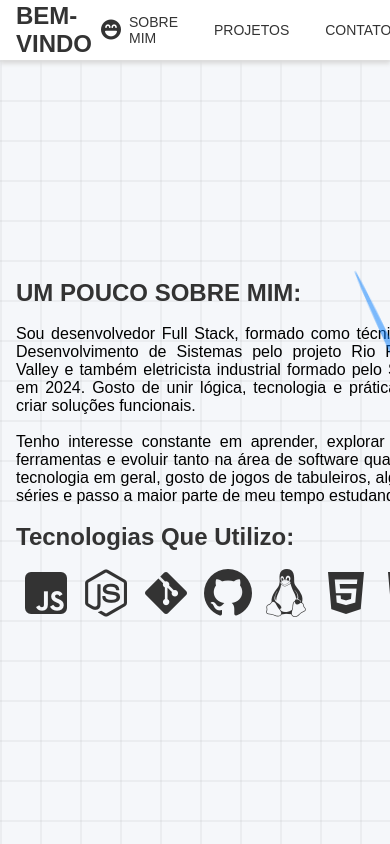
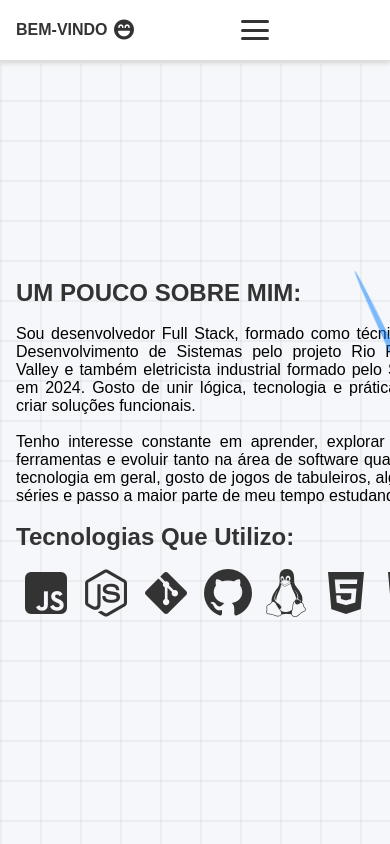
Before and after one commit to AndreMilaniNio/MeuPortifolio, a React (Vite) app: page / in a window 390 px wide. Shown: the top 844 px of the page. Built offline with nearby package versions, Linux system fonts and the light colour scheme; a web font is replaced by a local one.

Commit message:
fix: começando responsividade do header

```diff
--- a/src/components/header/index.css
+++ b/src/components/header/index.css
@@ -16,7 +16,6 @@
   text-transform: uppercase;
   font-family: var(--font-sn-pro);
   user-select: none;
-
 }
 
 /* DIV DO TÍTULO */
@@ -37,6 +36,25 @@
 .fa-face-laugh-beam {
   font-size: 20px;
   color: #333;
+}
+
+/* MENU HAMBÚRGUER */
+.menu_toggle {
+  display: none;
+  flex-direction: column;
+  justify-content: space-between;
+  width: 28px;
+  height: 20px;
+  background: none;
+  border: none;
+  cursor: pointer;
+}
+.menu_toggle span {
+  width: 100%;
+  height: 3px;
+  background-color: #333;
+  border-radius: 2px;
+  transition: 0.3s ease;
 }
 
 /* LISTA DE LINKS */
@@ -97,3 +115,83 @@
 .navbar_link:focus::after {
   transform: scaleX(1);
 }
+
+
+/** TELAS GRANDES (DESKTOP) */
+@media (min-width: 992px) {
+  .navbar_list {
+    display: flex;
+  }
+}
+
+
+/** TELAS MÉDIAS (TABLETS) */
+@media (max-width: 991px) {
+
+  #headerComponent {
+    padding: 0 1.5rem;
+  }
+
+  .navbar_list {
+    gap: 15px;
+  }
+
+  .header_title {
+    font-size: 1.3rem;
+  }
+}
+
+/** TELAS PEQUENAS (MOBILE) */
+@media (max-width: 768px) {
+
+  .menu_toggle {
+    display: flex;
+  }
+
+  .navbar_list {
+    position: fixed;
+    top: var(--header-height);
+    right: -100%;
+    width: 250px;
+    height: calc(100vh - var(--header-height));
+
+    flex-direction: column;
+    align-items: flex-start;
+    justify-content: flex-start;
+    gap: 30px;
+
+    padding: 2rem;
+    background-color: #ffffff;
+    box-shadow: -4px 0 10px rgba(0,0,0,0.1);
+
+    transition: right 0.3s ease;
+  }
+
+  .navbar_list.active {
+    right: 0;
+  }
+
+  .navbar_link {
+    font-size: 16px;
+  }
+
+  .header_title {
+    font-size: 1.1rem;
+  }
+}
+
+/** TELAS MUITO PEQUENAS */
+@media (max-width: 480px) {
+
+  #headerComponent {
+    padding: 0 1rem;
+  }
+
+  .header_title {
+    font-size: 1rem;
+  }
+
+  .navbar_list {
+    width: 200px;
+  }
+}
--- a/src/components/header/index.jsx
+++ b/src/components/header/index.jsx
@@ -1,6 +1,10 @@
 import "./index.css";
+import { useState } from "react";
 
 export function Header() {
+  // Menu hambúrguer
+  const [menuOpen, setMenuOpen] = useState(false);
+
   return (
     <>
       <header id="headerComponent">
@@ -9,11 +13,21 @@ export function Header() {
           <i class="fa-solid fa-face-laugh-beam"></i>
         </div>
 
+        <button
+          className={`menu_toggle ${menuOpen ? "open" : ""}`}
+          onClick={() => setMenuOpen(!menuOpen)}
+          aria-label="Abrir menu"
+        >
+          <span></span>
+          <span></span>
+          <span></span>
+        </button>
+
         <nav>
-          <ul className="navbar_list">
+          <ul className={`navbar_list ${menuOpen ? "active" : ""}`}>
             <li className="navbar_item">
               <a className="navbar_link" href="#about-me-section">
-                sobre Mim
+                sobre mim
               </a>
             </li>
             <li className="navbar_item">
@@ -22,7 +36,7 @@ export function Header() {
               </a>
             </li>
             <li className="navbar_item">
-              <a className="navbar_link" href="">
+              <a className="navbar_link" href="#contact">
                 contato
               </a>
             </li>
```
